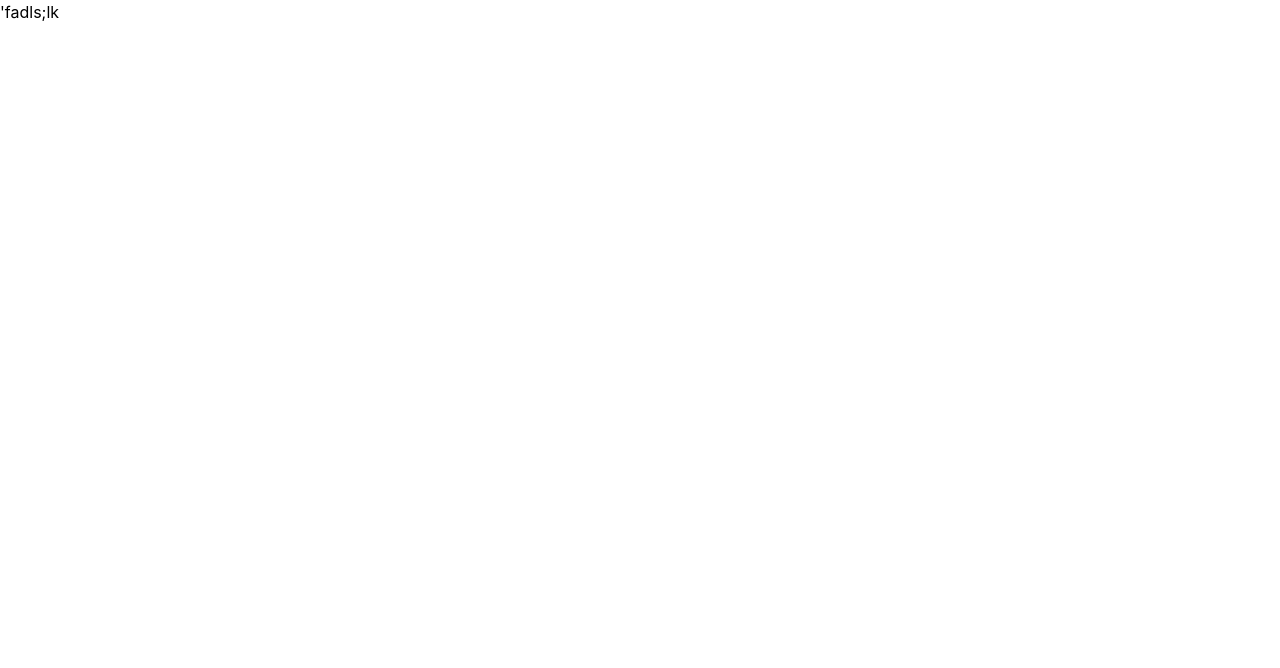
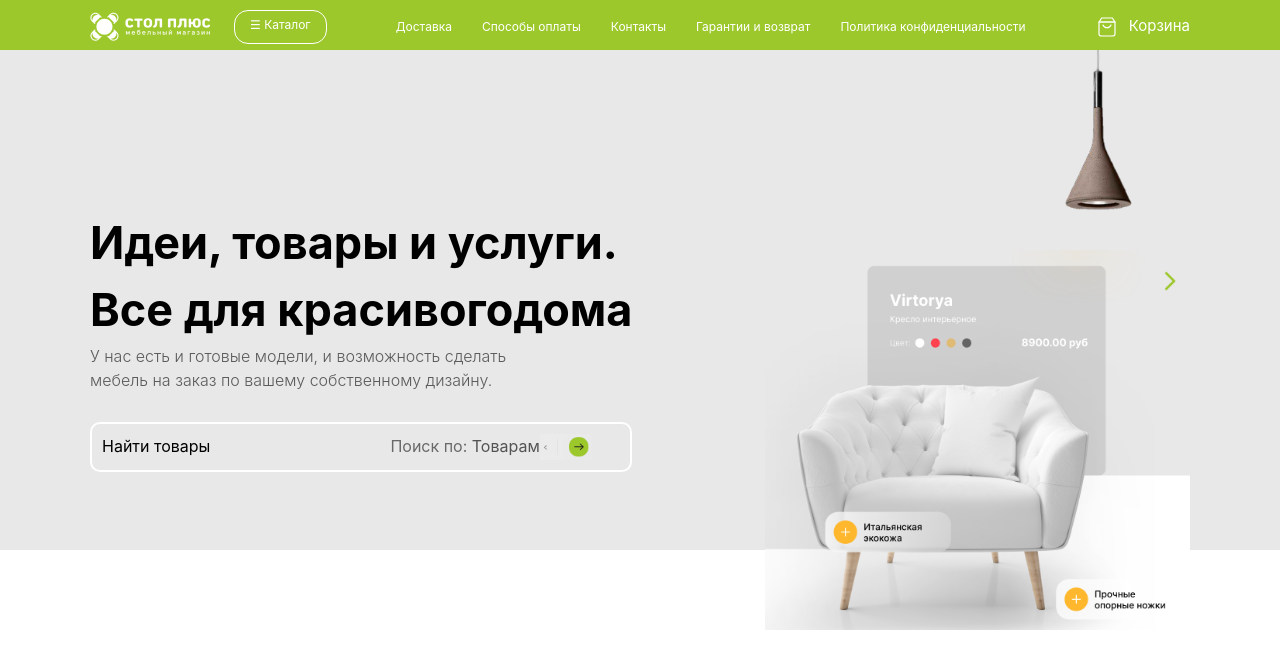
Before and after one commit to gafurovsaidjafar090909-hash/dayy13, a website: page index.html in a window 1280 px wide. Drawn offline with nearby package versions, Linux system fonts and the light colour scheme; files that its build step writes are made by us from their sources.

Commit message:
section1

```diff
--- a/index.html
+++ b/index.html
@@ -1,12 +1,94 @@
 <!DOCTYPE html>
 <html lang="en">
+
 <head>
     <meta charset="UTF-8">
     <meta name="viewport" content="width=device-width, initial-scale=1.0">
     <title>Document</title>
     <link rel="stylesheet" href="./src/output.css">
 </head>
+
 <body>
-     <h1>'fadls;lk</h1>
+
+    <!-- section1 -->
+
+    <header class="bg-[#9DC82C] w-[100%] h-[50px] mt-[10px] flex items-center justify-between p-[20px] lg:hidden ">
+
+        <h1 class=" inline border-2 rounded-[14px] p-[5px] pl-[15px] pr-[15px] text-[white] ">Каталог</h1>
+        <img class="w-[120px]" src="./src/img/Mask group (4).png" alt="">
+        <div class="flex items-center gap-[20px]">
+            <p class="text-[30px] text-[white]">☰</p>
+            <img class="h-[30px]" src="./src/img/shopping-bag.svg" alt="">
+        </div>
+    </header>
+
+    <div class="h-[759px] w-[100%] bg-[#E8E8E8] lg:hidden">
+        <div class="flex flex-col pt-[70px]">
+
+            <h1 class="text-[30px] font-bold w-[85%] m-auto text-center">Идеи, товары и услуги. Все для красивогодома
+            </h1>
+            <p class="w-[85%] m-auto text-center">У нас есть и готовые модели, и возможность сделать мебель на заказ по
+                вашему собственному дизайну.</p>
+            <div
+                class="h-[80px] w-[70%] bg-[] border-2 m-auto mt-[30px] text-[white] rounded-[30px] p-[20px] flex gap-[60px]">
+                <h1 class="text-[black]  ">Найти товары</h1>
+                <img src="./src/img/image.png" alt="">
+            </div>
+            <img class="mt-[100px] w-[80%] m-auto" src="./src/img/image copy.png" alt="">
+
+        </div>
+    </div>
+
+    <header class="w-[100%] h-[50px] hidden lg:block bg-[#9DC82C] p-[10px] pl-[30px] pr-[30px] text-[white] ">
+        <div class="flex items-center justify-between max-w-[1100px] m-auto">
+            <div class="flex gap-[20px]">
+                <img src="./src/img/Mask group (5).png" alt="">
+                <h1 class=" inline border-[1.5px] rounded-[14px] p-[5px] pl-[15px] pr-[15px] text-[white] text-[12px] ">
+                    ☰ Каталог</h1>
+            </div>
+
+            <div class="flex flex-row  text-[12px] gap-[30px]">
+                <p>Доставка</p>
+                <p>Способы оплаты</p>
+                <p>Контакты</p>
+                <p>Гарантии и возврат</p>
+                <p>Политика конфиденциальности</p>
+            </div>
+
+            <div class="flex gap-[10px]">
+                <img  src="./src/img/shopping-bag (1).svg" alt="">
+                <p class="text-[15px]">Корзина</p>
+            </div>
+        </div>
+    </header>
+
+
+
+    <div class="bg-[#E8E8E8] h-[500px] w-[100%] hidden lg:block">
+        <div class="flex lg:flex-row max-w-[1100px] m-auto justify-between items-center">
+
+            <div>
+                <h1 class="text-[45px] font-bold">Идеи, товары и услуги. <br> Все для красивогодома</h1>
+                <p class="text-[#1D1C1CB2]  font-light"> У нас есть и готовые модели, и возможность сделать <br> мебель
+                    на заказ по вашему собственному дизайну.</p>
+                <div
+                    class="h-[50px] w-[100%] bg-[] border-2 m-auto mt-[30px] text-[white] rounded-[10px] p-[10px] flex gap-[180px] ">
+                          <h1 class="text-[black]">Найти товары</h1>
+                          <div class="flex">
+                              <p class="text-[#0000008C]">Поиск по: <span class="text-[#000000a4]">Товарам</span></p>
+                              <img src="./src/img/image copy 2.png" alt="">
+                            </div>
+                </div>
+            </div>
+
+
+            <div>
+                 <img class="h-[160px] ml-[300px]  " src="./src/img/4cdc0968dfb9f6b5bf0052fcf841d04397db44e7.png" alt=""> <br>
+                 <img class="h-[380px] mt-[16px]" src="./src/img/image copy 4.png" alt="">
+            </div>
+        </div>
+    </div>
+
 </body>
+
 </html>
```
Also changed, not shown: src/img/4cdc0968dfb9f6b5bf0052fcf841d04397db44e7.png (added), src/img/Mask group (4).png (added), src/img/Mask group (5).png (added), src/img/image copy 2.png (added), src/img/image copy 3.png (added), src/img/image copy 4.png (added), src/img/image copy.png (added), src/img/image.png (added), src/img/shopping-bag (1).svg (added), src/img/shopping-bag.svg (added).
